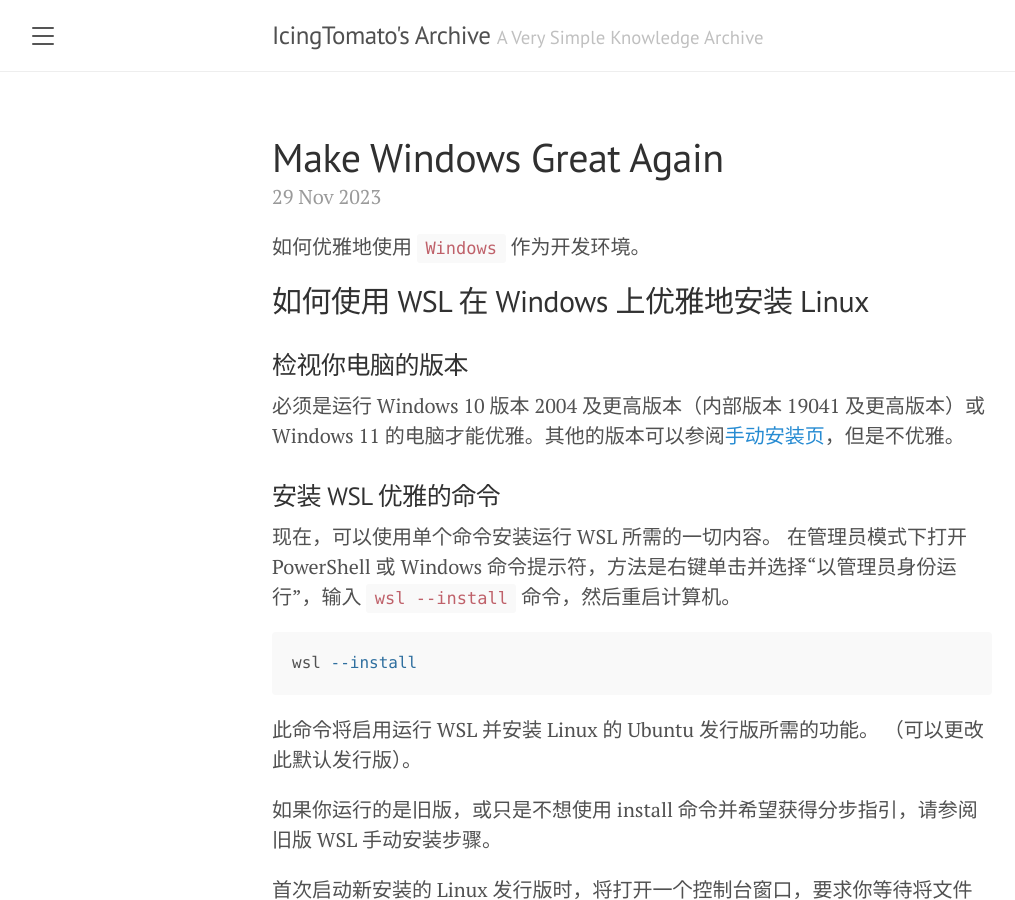
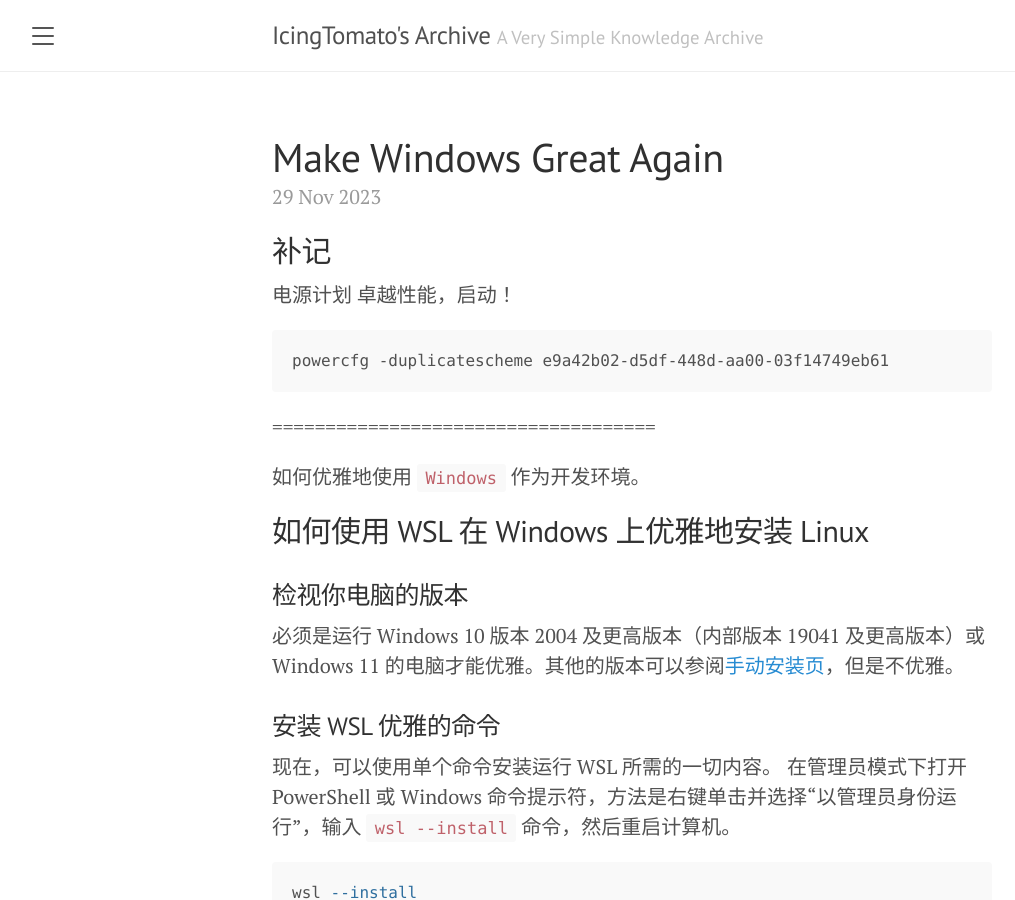
Before and after one commit to IcingTomato/icing.fun, a Jekyll site: the page built from _posts/2023-11-29-make_windows_great_again.markdown, in a window 1280 px wide and 900 px high. Shown: the whole window, without its empty margins (8-1023 px from the left). Built offline with Jekyll 4.4.1, drawn with Linux system fonts in a browser that asks for light colours.

Commit message:
Change: Change 20231129

````diff
--- a/_posts/2023-11-29-make_windows_great_again.markdown
+++ b/_posts/2023-11-29-make_windows_great_again.markdown
@@ -3,6 +3,16 @@ layout: post
 title:  "Make Windows Great Again"
 tags: windows git zh-cn
 ---
+
+## 补记
+
+电源计划 卓越性能，启动！
+
+```
+powercfg -duplicatescheme e9a42b02-d5df-448d-aa00-03f14749eb61
+```
+
+====================================
 
 如何优雅地使用 `Windows` 作为开发环境。
 
````
